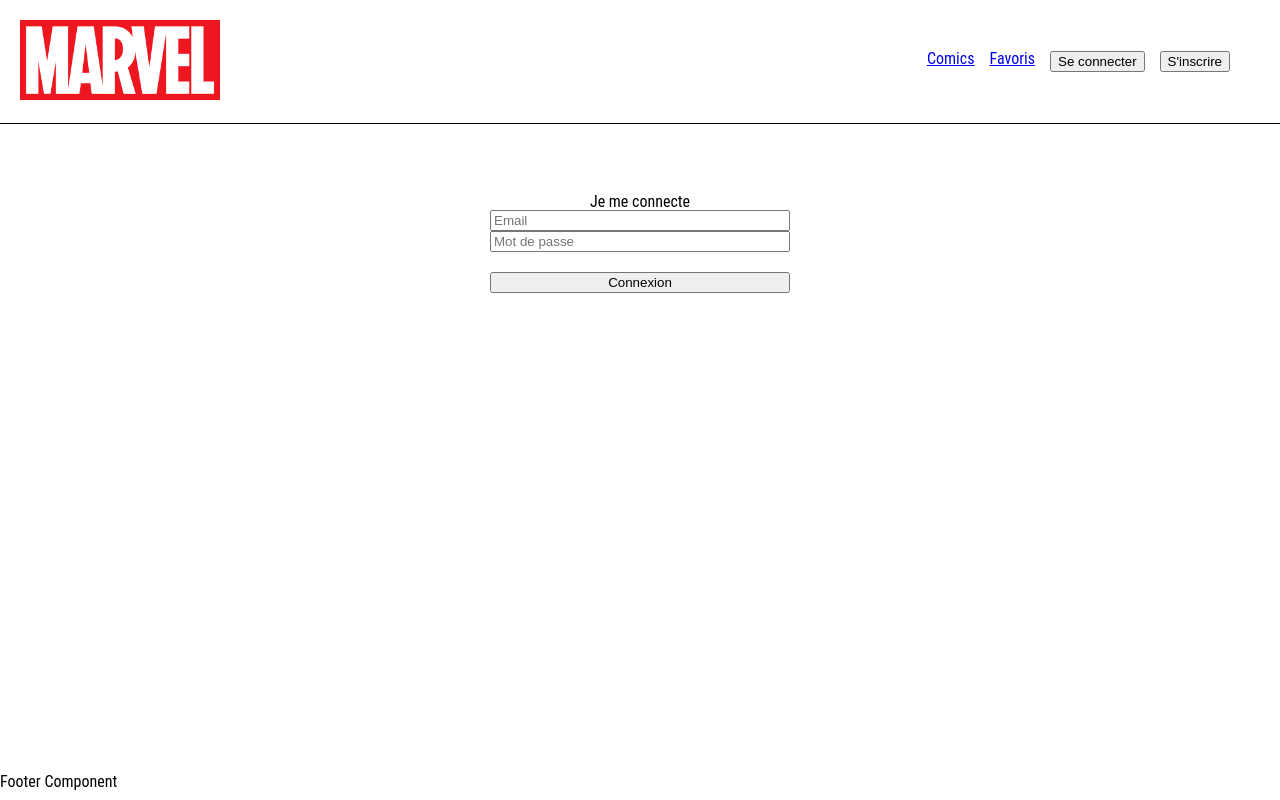
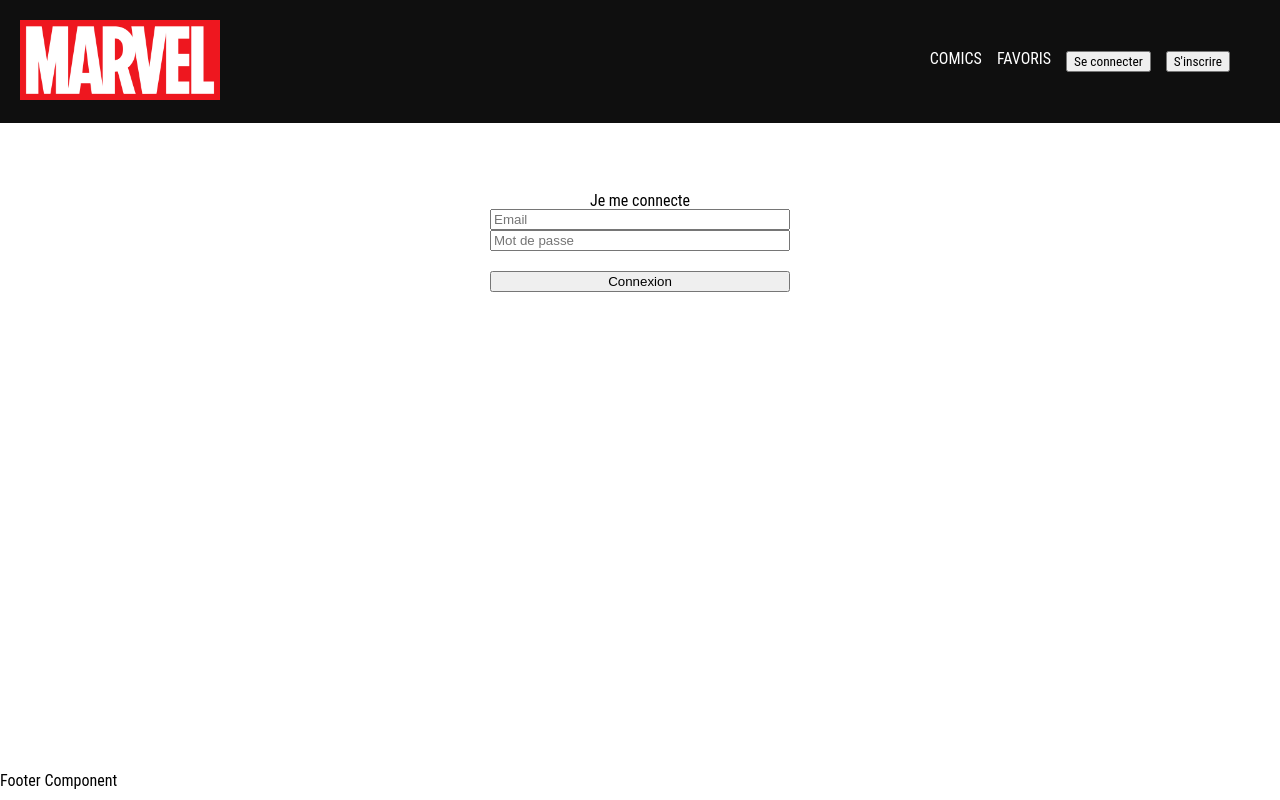
Before and after one commit to Melinapgt/marvel-frontend, a React (Create React App) app: page /login in a window 1280 px wide. Built offline with nearby package versions, Linux system fonts and the light colour scheme; the HTML template or start-up script is replaced by a standard one.

Commit message:
corrections

```diff
--- a/src/App.css
+++ b/src/App.css
@@ -35,7 +35,7 @@ button {
 /* HEADER--------------------------------------------------- */
 
 .header {
-  border-bottom: 1px solid black;
+  background-color: #0f0f0f;
 }
 
 .header img {
@@ -59,8 +59,29 @@ button {
   display: flex;
 }
 
+.search-bar input {
+  width: 200px;
+  height: 30px;
+  background-color: #0f0f0f;
+  border: 1px solid white;
+  border-radius: 10px;
+  font-size: 18px;
+  padding: 5px;
+  color: white;
+}
+
 .link-home {
   cursor: pointer;
+}
+
+.menu .link-comics,
+.menu .link-favorites {
+  text-decoration: none;
+  color: white;
+}
+
+.menu button {
+  font-family: "Roboto Condensed", sans-serif;
 }
 
 /* HOME--------------------------------------------------- */
@@ -72,19 +93,21 @@ button {
 }
 
 .character-card {
-  width: 200px;
+  width: 400px;
   height: 300px;
-  border: 2px solid red;
+
   padding: 10px;
   margin-bottom: 30px;
   margin-right: 10px;
 }
 .character-card .character-picture img {
-  width: 100px;
+  width: 200px;
+  border-radius: 5px;
 }
 
 .character-avatar {
   display: flex;
+  flex-direction: column;
 }
 
 /* COMIC CHARACHTER PAGES ------------------------------------------------ */
--- a/src/components/Characters.js
+++ b/src/components/Characters.js
@@ -77,7 +77,7 @@ const Characters = (props) => {
                         <img src={pictureCharacter} alt="" />
                       </div>
                       <div className="character-name">
-                        <span>{character.name}</span>
+                        <p>{character.name}</p>
                       </div>
                     </div>
                     <div>
--- a/src/components/Header.js
+++ b/src/components/Header.js
@@ -43,12 +43,12 @@ const Header = (props) => {
         )}
 
         <div className="menu">
-          <Link to="/comics">
-            <div>Comics</div>
+          <Link to="/comics" className="link-comics">
+            <div>COMICS</div>
           </Link>
 
-          <Link to="/favorites">
-            <div>Favoris</div>
+          <Link to="/favorites" className="link-favorites">
+            <div>FAVORIS</div>
           </Link>
           {userToken ? (
             <button
--- a/src/pages/Comics.js
+++ b/src/pages/Comics.js
@@ -25,7 +25,7 @@ const Comics = (props) => {
         setIsLoading(false);
       } else {
         const response = await axios.get(
-          `http://localhost:4001/comics?page=${page}`
+          `http://localhost:4001comics?page=${page}`
         );
         console.log("response.data==>", response.data);
         setData(response.data);
```
